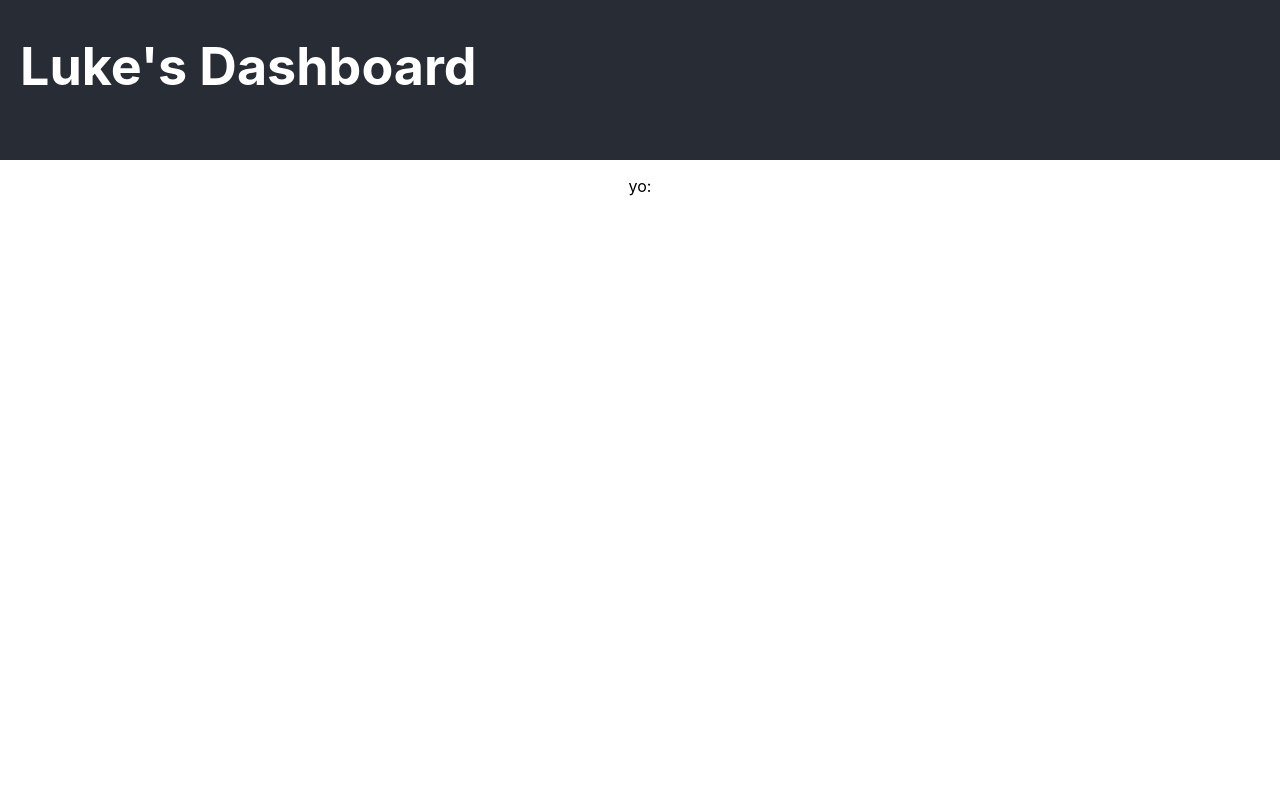
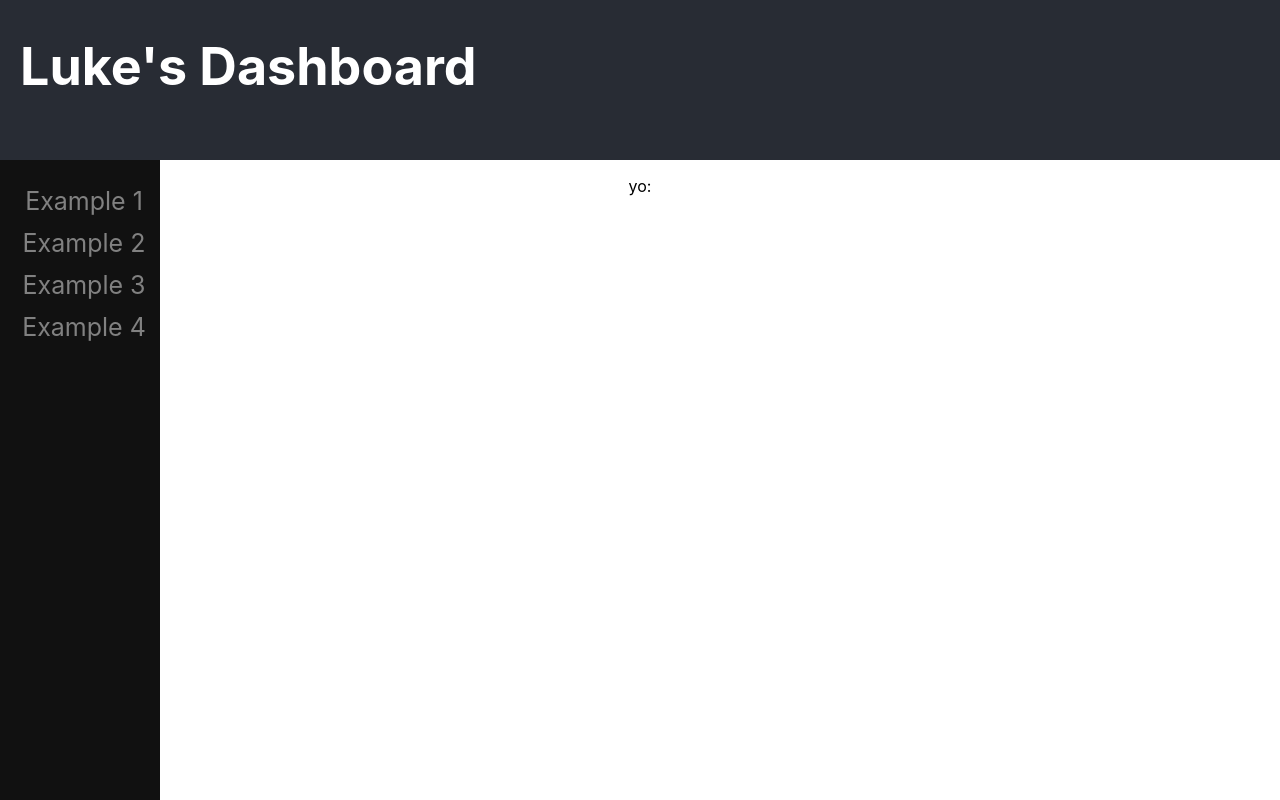
Before and after one commit to LukeANewton/personal-dashboard, a React (Create React App) app in the folder client/app/: page / in a window 1280 px wide. Built offline with nearby package versions, Linux system fonts and the light colour scheme; no server answers.

Commit message:
add sidebar

```diff
--- a/client/app/src/App.js
+++ b/client/app/src/App.js
@@ -1,6 +1,7 @@
 import React, { Component } from 'react';
 import './App.css';
 import AppHeader from './AppHeader/AppHeader.js';
+import AppSidebar from './AppSidebar/AppSidebar.js';
 
 class App extends Component{
   constructor(props) {
@@ -22,6 +23,7 @@ class App extends Component{
     return (
       <div className="App">
         <AppHeader />
+        <AppSidebar />
         <p className="App-intro"> yo: {this.state.apiResponse}</p>
       </div>
     );
--- /dev/null
+++ b/client/app/src/AppSidebar/AppSidebar.css
@@ -0,0 +1,25 @@
+/* The sidebar menu */
+.App-Sidebar {
+  height: 100%; /* Full-height: remove this if you want "auto" height */
+  width: 160px; /* Set the width of the sidebar */
+  position: fixed; /* Fixed Sidebar (stay in place on scroll) */
+  z-index: 1; /* Stay on top */
+  left: 0;
+  background-color: #111; /* Black */
+  overflow-x: hidden; /* Disable horizontal scroll */
+  padding-top: 20px;
+}
+
+/* The navigation menu links */
+.App-Sidebar a {
+  padding: 6px 8px 6px 16px;
+  text-decoration: none;
+  font-size: 25px;
+  color: #818181;
+  display: block;
+}
+
+/* When you mouse over the navigation links, change their color */
+.sidenav a:hover {
+  color: #f1f1f1;
+}
--- /dev/null
+++ b/client/app/src/AppSidebar/AppSidebar.js
@@ -0,0 +1,17 @@
+import React, { Component } from 'react';
+import './AppSidebar.css';
+
+class AppSidebar extends Component{
+  render() {
+    return (
+      <div className="App-Sidebar">
+        <a href="#">Example 1</a>
+        <a href="#">Example 2</a>
+        <a href="#">Example 3</a>
+        <a href="#">Example 4</a>
+      </div>
+    );
+  }
+}
+
+export default AppSidebar;
```
Also changed, not shown: 1 other file (tests, documents, lock files or other folders).
